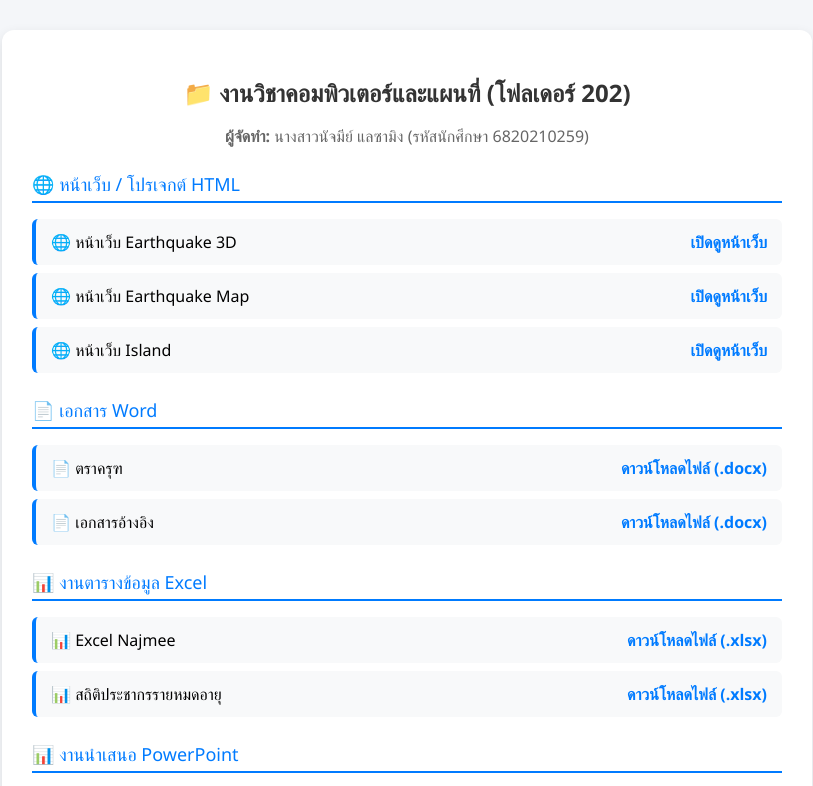
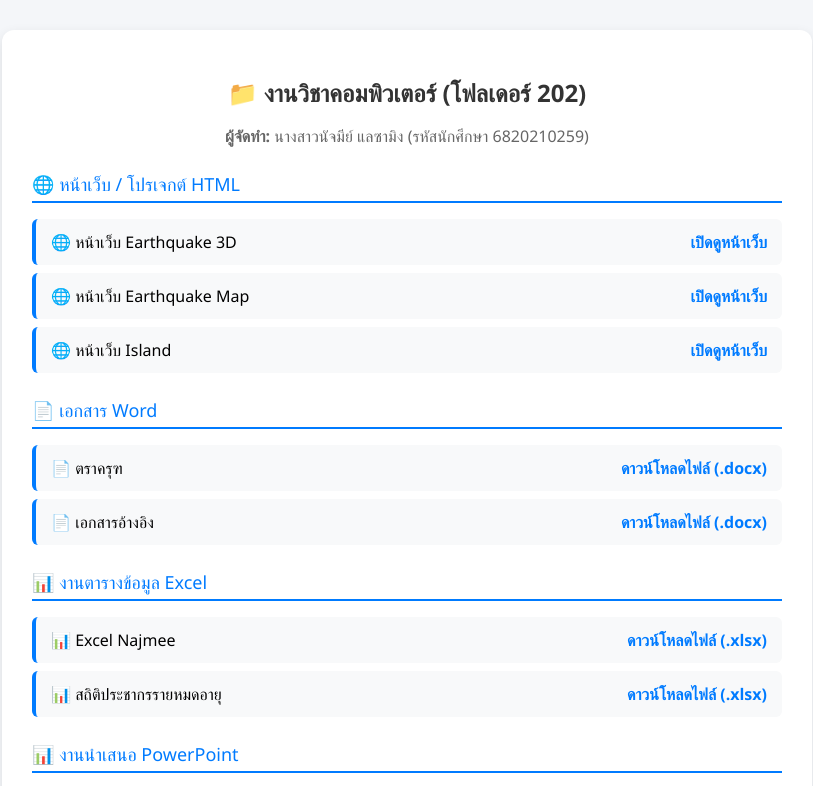
Before and after one commit to nacmiy054-dev/najmee, a plain HTML site: page 202/index.html in a window 1280 px wide. Shown: the top 786 px of the page, without its empty margins (233-1046 px from the left). Drawn offline with Linux system fonts and the light colour scheme.

Commit message:
Update index.html

```diff
--- a/202/index.html
+++ b/202/index.html
@@ -21,7 +21,7 @@
 </head>
 <body>
     <div class="container">
-        <h1>📁 งานวิชาคอมพิวเตอร์และแผนที่ (โฟลเดอร์ 202)</h1>
+        <h1>📁 งานวิชาคอมพิวเตอร์ (โฟลเดอร์ 202)</h1>
         <div class="student-info">
             <p><strong>ผู้จัดทำ:</strong> นางสาวนัจมีย์ แลซามิง (รหัสนักศึกษา 6820210259)</p>
         </div>
```
